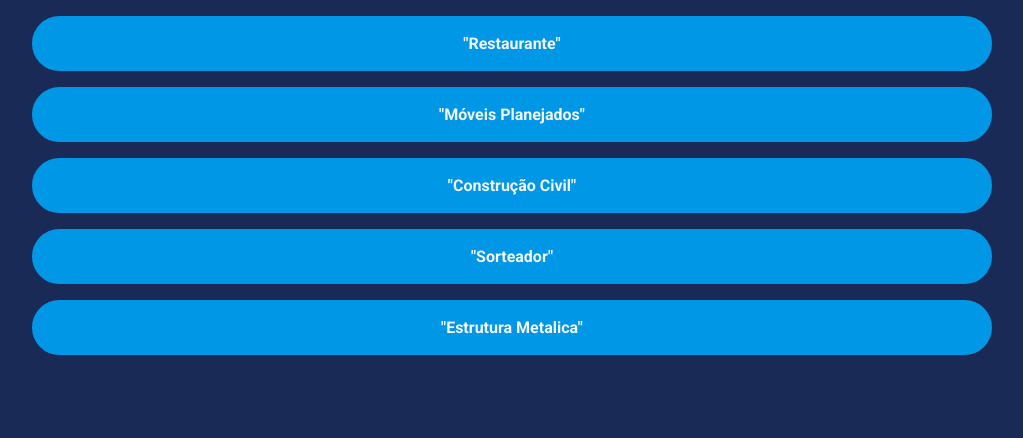
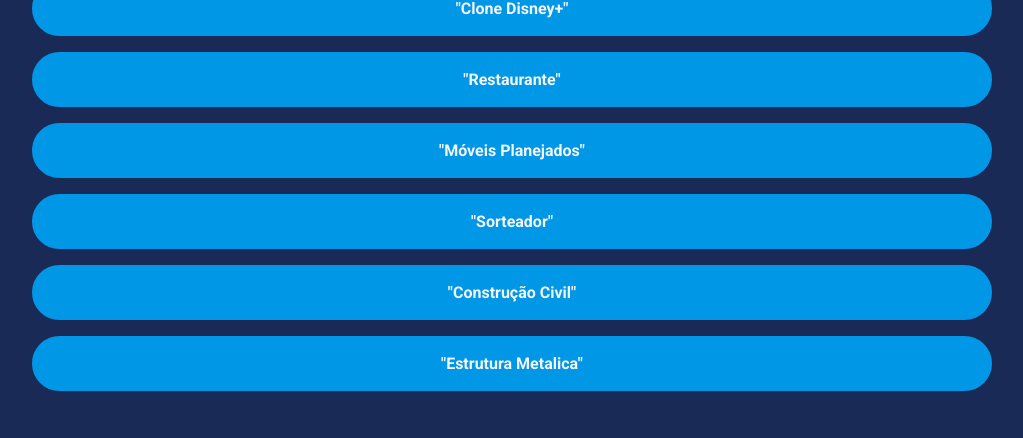
Before and after one commit to fllaviio/portfolio-links, a website: page index.html in a window 1280 px wide. Shown: the part 362-800 px from the top of the page, without its empty margins (128-1151 px from the left). Drawn offline with Linux system fonts and the light colour scheme.

Commit message:
Adicionando novos links

```diff
--- a/index.html
+++ b/index.html
@@ -49,6 +49,11 @@
         <nav>
             <ul class="projects-list">
                 <li class="projects-list-item">
+                    <a href="https://clone-disneyplus-phi-ruby.vercel.app/" target="_blank">
+                        "Clone Disney+"
+                    </a>
+                </li>
+                <li class="projects-list-item">
                     <a href="https://restaurante-taupe-chi.vercel.app/" target="_blank">
                         "Restaurante"
                     </a>
@@ -59,13 +64,13 @@
                     </a>
                 </li>
                 <li class="projects-list-item">
-                    <a href="https://construcao-civil.vercel.app/" target="_blank">
-                        "Construção Civil"
+                    <a href="https://sorteadorgruntflavio-umber.vercel.app/" target="_blank">
+                        "Sorteador"
                     </a>
                 </li>
                 <li class="projects-list-item">
-                    <a href="https://sorteadorgruntflavio-umber.vercel.app/" target="_blank">
-                        "Sorteador"
+                    <a href="https://construcao-civil.vercel.app/" target="_blank">
+                        "Construção Civil"
                     </a>
                 </li>
                 <li class="projects-list-item">
```
